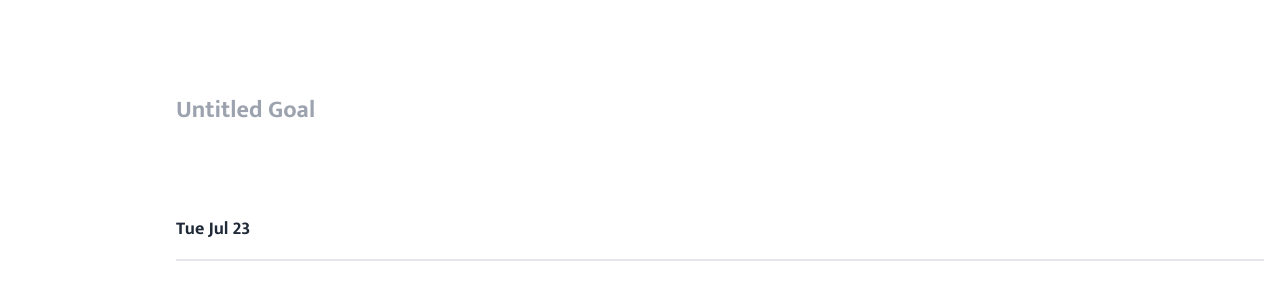
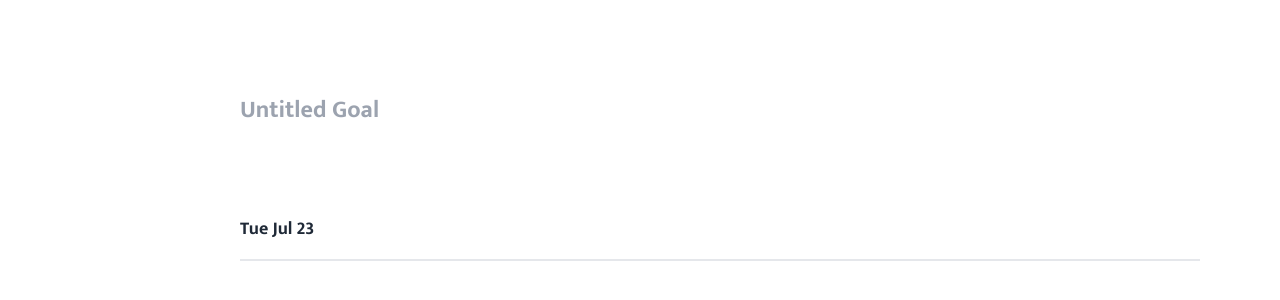
Before and after one commit to fahim-kamal/sym, a Next.js app: page /goal in a window 1280 px wide. Shown: the part 182-482 px from the top of the page. Built offline with nearby package versions, Linux system fonts and the light colour scheme.

Commit message:
fix: changes padding of goal page elements

```diff
--- a/src/app/goal/goal.js
+++ b/src/app/goal/goal.js
@@ -160,7 +160,7 @@ function GoalTitle() {
   return (
     <input
       ref={ref}
-      className="outline-none text-2xl font-bold overflow-hidden h-full"
+      className="outline-none text-2xl font-bold overflow-hidden h-full bg-transparent"
       placeholder="Untitled Goal"
       onKeyDown={(event) => {
         if (event.key === "Enter") {
@@ -186,7 +186,7 @@ export function GoalHeader() {
                 setShowButtonRow(true);
               }}
               onMouseLeave={closeButtonRow}
-              className="mt-10 py-8 px-4 flex flex-col gap-y-2 "
+              className="mt-10 py-8 px-20 flex flex-col gap-y-2 "
             >
               <GoalTitle />
               <div className={showButtomRow ? "visible" : "invisible"}>
@@ -202,7 +202,7 @@ export function GoalHeader() {
 
 export function GoalBody() {
   return (
-    <div className="h-full overflow-hidden flex gap-x-4 mx-4">
+    <div className="h-full overflow-hidden flex gap-x-4 px-20">
       <Note />
       {/* <ChatBox />
       <div className="p-8 border rounded-xl">
--- a/src/app/goal/goalBanner.js
+++ b/src/app/goal/goalBanner.js
@@ -236,7 +236,7 @@ export default function GoalBanner() {
           />
         </div>
       )}
-      <div className="absolute z-10 -bottom-12 mx-4" id="goalIcon">
+      <div className="absolute z-10 -bottom-12 mx-20" id="goalIcon">
         <GoalIcon onIconSelect={() => {}} />
       </div>
     </div>
```
